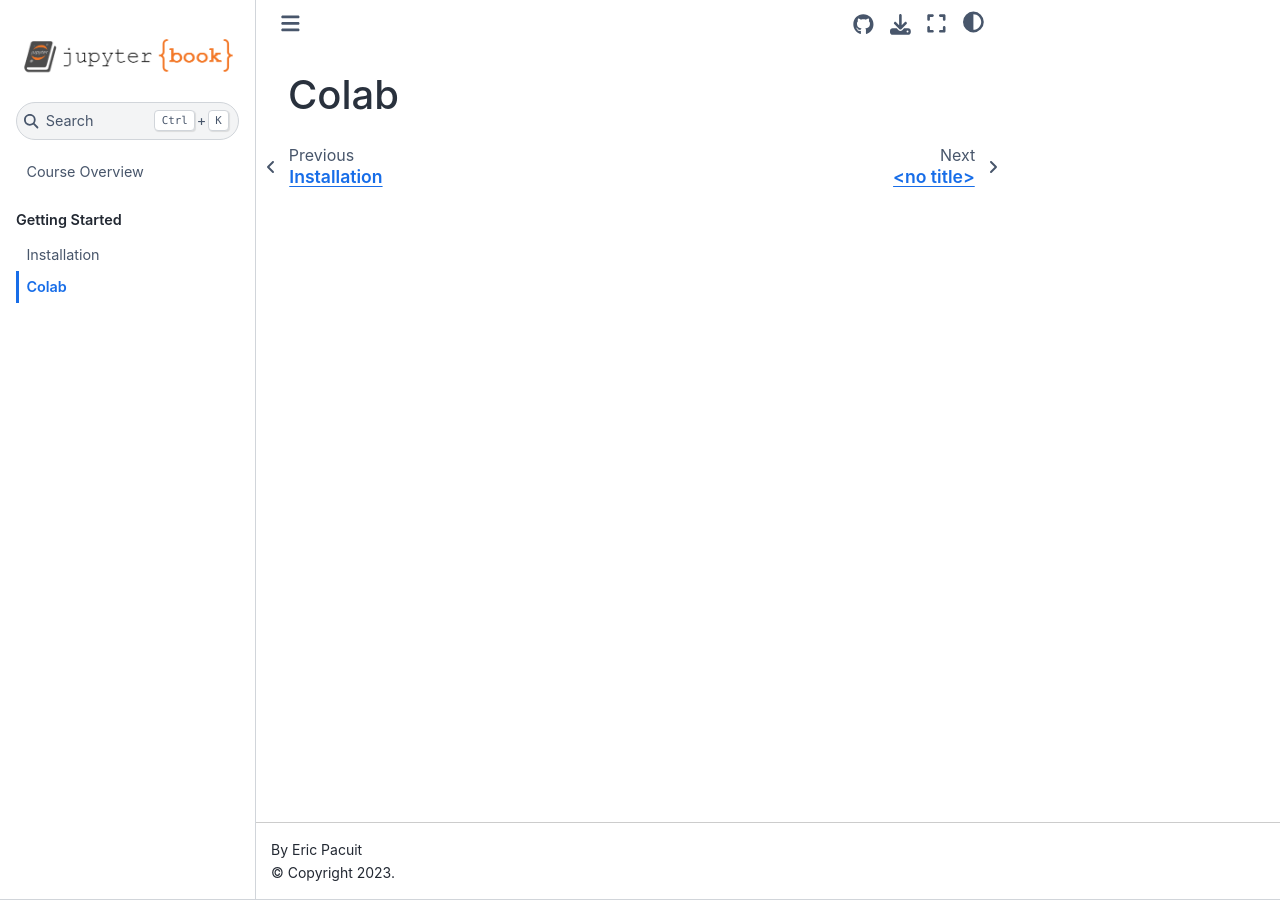
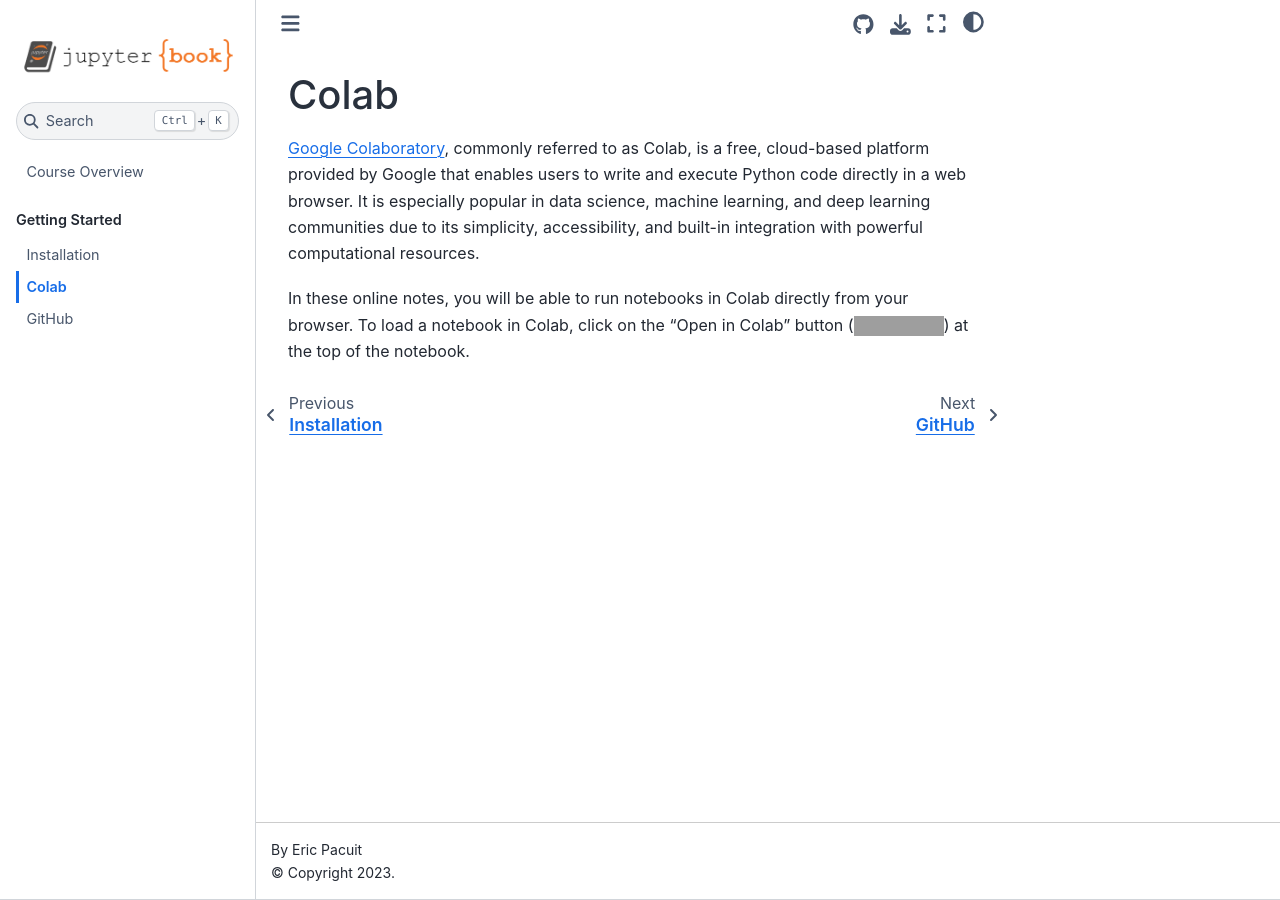
Before and after one commit to epacuit/introduction-machine-learning, a Jupyter Book: the page built from getting-started/colab.md, in a window 1280 px wide. Built offline with Jupyter Book 1.0.4 settings and Sphinx 7.4.7 and the Sphinx Book theme 1.1.4, drawn with Linux system fonts in a browser that asks for light colours; pages that are not in the unit, such as notebooks, are missing from menus; grey boxes are pictures that could not be loaded.

Commit message:
add getting-started notes

```diff
--- a/getting-started/colab.md
+++ b/getting-started/colab.md
@@ -1 +1,5 @@
 # Colab
+
+[Google Colaboratory](https://colab.research.google.com/), commonly referred to as Colab, is a free, cloud-based platform provided by Google that enables users to write and execute Python code directly in a web browser. It is especially popular in data science, machine learning, and deep learning communities due to its simplicity, accessibility, and built-in integration with powerful computational resources.
+
+In these online notes, you will be able to run notebooks in Colab directly from your browser.  To load a notebook in Colab, click on the "Open in Colab" button (![Open In Colab](https://colab.research.google.com/assets/colab-badge.svg)) at the top of the notebook.
```
Also changed, not shown: getting-started/github.md (+3 -0 lines), 3 other files.
